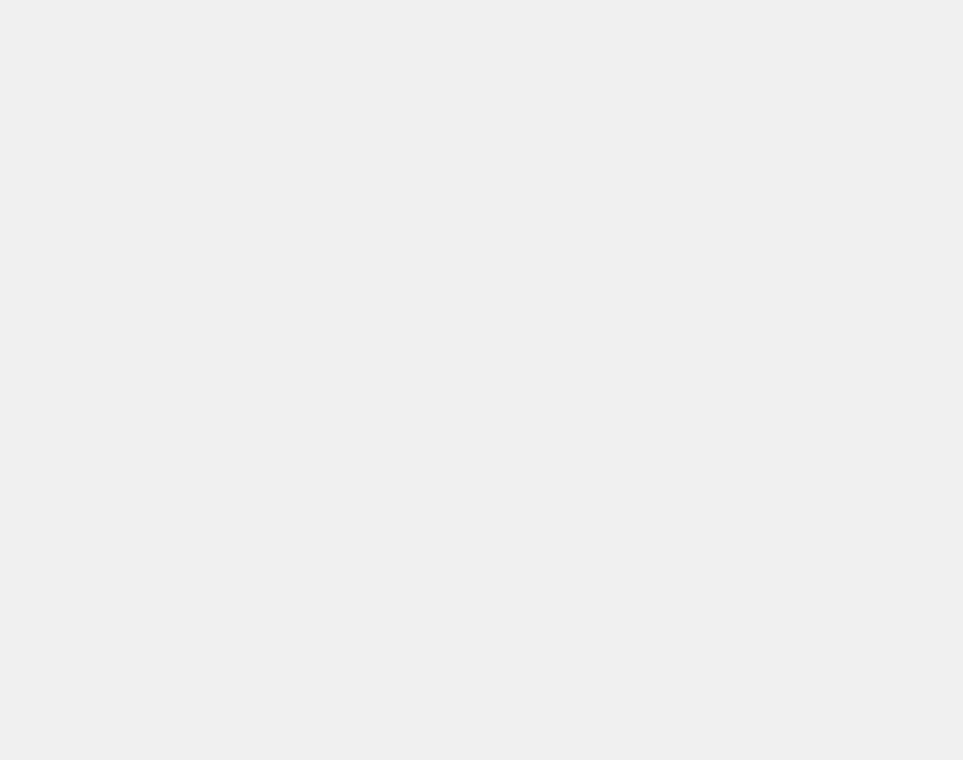
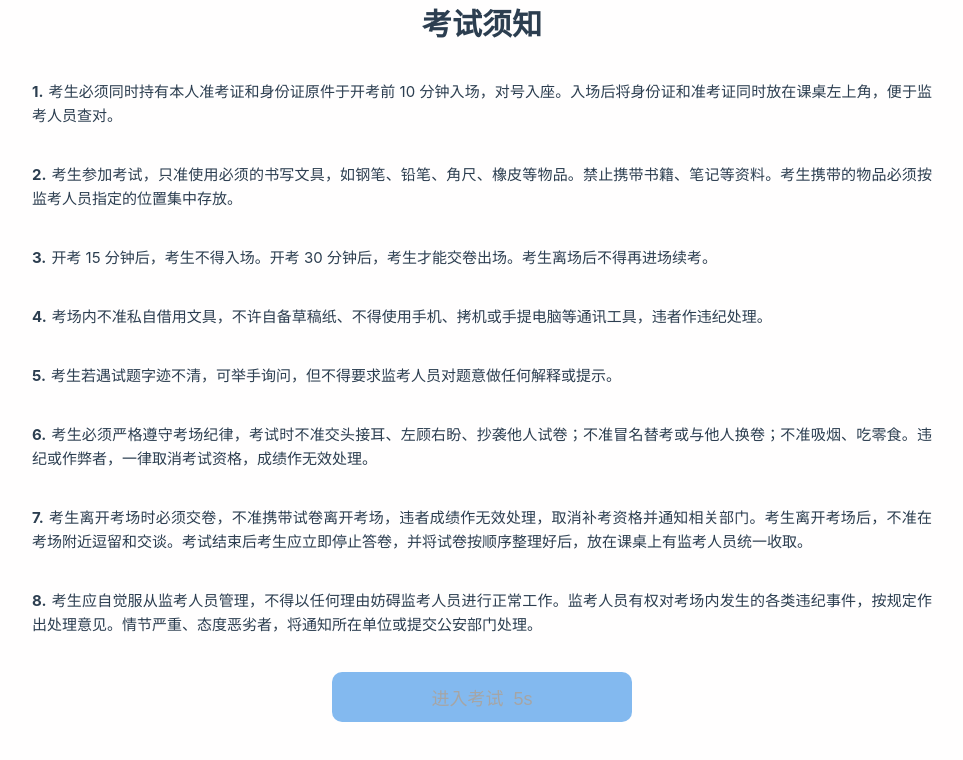
Before and after one commit to leexyuuu/Engineering-Technology, a Vue app in the folder frontend/ai-exam/: page /exam-notice in a window 1280 px wide. Before the commit this address had no page. Shown: the top 760 px of the page, without its empty margins (274-1237 px from the left). Built offline with nearby package versions, Linux system fonts and the light colour scheme.

Commit message:
ExamNoticePage

```diff
--- /dev/null
+++ b/frontend/ai-exam/src/components/ExamNotice.vue
@@ -0,0 +1,154 @@
+
+<template>
+  <div class="exam-notice-page">
+    <div class="container">
+
+      <h1 class="title">考试须知</h1>
+
+      <div class="content-text">
+        <p v-for="(value , index ) in content"  :key="index" class="content-item">
+          <span class="content-index" >{{ index + 1 }}.</span>
+          <span class="content-value">{{ value }}</span>
+        </p>
+      </div>
+
+     <div class="button-container" >
+        <button class="button" @click="goToExam" :class="{'countdown-active': time > 0 }" :disabled="time > 0">
+          进入考试 &nbsp{{ time > 0 ? `${time}s`: ''}}
+        </button>
+     </div>
+    </div>
+
+
+  </div>
+</template>
+
+<script setup>
+  import { createApp , ref ,onMounted ,onUnmounted } from 'vue';
+
+  const content = [
+  '考生必须同时持有本人准考证和身份证原件于开考前 10 分钟入场，对号入座。入场后将身份证和准考证同时放在课桌左上角，便于监考人员查对。',
+  '考生参加考试，只准使用必须的书写文具，如钢笔、铅笔、角尺、橡皮等物品。禁止携带书籍、笔记等资料。考生携带的物品必须按监考人员指定的位置集中存放。',
+  '开考 15 分钟后，考生不得入场。开考 30 分钟后，考生才能交卷出场。考生离场后不得再进场续考。',
+  '考场内不准私自借用文具，不许自备草稿纸、不得使用手机、拷机或手提电脑等通讯工具，违者作违纪处理。',
+  '考生若遇试题字迹不清，可举手询问，但不得要求监考人员对题意做任何解释或提示。',
+  '考生必须严格遵守考场纪律，考试时不准交头接耳、左顾右盼、抄袭他人试卷；不准冒名替考或与他人换卷；不准吸烟、吃零食。违纪或作弊者，一律取消考试资格，成绩作无效处理。',
+  '考生离开考场时必须交卷，不准携带试卷离开考场，违者成绩作无效处理，取消补考资格并通知相关部门。考生离开考场后，不准在考场附近逗留和交谈。考试结束后考生应立即停止答卷，并将试卷按顺序整理好后，放在课桌上有监考人员统一收取。',
+  '考生应自觉服从监考人员管理，不得以任何理由妨碍监考人员进行正常工作。监考人员有权对考场内发生的各类违纪事件，按规定作出处理意见。情节严重、态度恶劣者，将通知所在单位或提交公安部门处理。'
+  ]
+
+  const time = ref(10)
+  const definestatus = ref(true)
+  let countdown = null
+
+  onMounted(() => {
+     countdown= setInterval (() => {
+      if ( time.value > 0 ){
+         time.value --;
+      }else {
+          definestatus.value = false;
+          clearInterval(countdown);
+
+      }
+    }, 1000);
+  })
+
+  onUnmounted (() =>{
+    clearInterval(countdown);
+  })
+
+
+import { useRouter } from 'vue-router'
+
+const router = useRouter()
+
+const goToExam = () => {
+  router.push('/exam')
+}
+</script>
+
+<style>
+/* 强制覆盖所有背景色，包括全局样式 */
+
+
+body, html {
+  background-color: #fffefe ;
+}
+
+/* 覆盖Vue应用的默认样式 */
+#app {
+  max-width: none !important;
+  margin: 0 !important;
+  padding: 0 !important;
+  background-color: #fffefe !important;
+}
+
+.exam-notice-page {
+  background-color: #fffefe !important;
+}
+
+.container {
+  background-color: #fffefe;
+  height: 700px;
+  width: 1000px;
+  position: absolute;
+  left: 20%;
+
+  text-align: center;
+  border-radius: 2%;
+}
+
+.title {
+  position: absolute;
+  left:30%;
+  right:30%;
+  font-weight: bold;
+  font-size: 30px;
+}
+
+.content-text {
+  margin-left: auto;
+  margin-right: auto;
+  margin-top: 80px;
+}
+
+.content-item {
+   margin-bottom: 35px;
+   padding-left: 5%;
+   padding-right: 5%;
+    text-align: justify;
+}
+
+.content-index {
+  font-weight: bold;
+  min-width: 50px;
+  padding-right:5px ;
+}
+
+.content-value{
+  flex: 1;
+  text-align: justify;
+}
+
+.button {
+  background-color: rgb(80, 157, 234);
+  border: none;
+  border-radius: 10px;
+  height: 50px;
+  width:300px;
+  font-size: large;
+  color: white;
+}
+
+.countdown-active {
+  color: grey !important;
+  opacity: 0.7;
+}
+
+.button:not(.countdown-active) {
+  color: white !important;
+  font-weight: bold;
+  opacity: 1;
+}
+
+</style>
--- a/frontend/ai-exam/src/components/LoginPage.vue
+++ b/frontend/ai-exam/src/components/LoginPage.vue
@@ -147,7 +147,7 @@ const handleLogin = async () => {
         alert('登录成功！暂无可参加的考试')
       }
 
-      router.push('/exam')
+      router.push('/exam-notice')
     } else {
       // 登录失败
       errorMessage.value = data.message || '登录失败，请检查手机号码和密码'
--- a/frontend/ai-exam/src/router/index.js
+++ b/frontend/ai-exam/src/router/index.js
@@ -2,6 +2,7 @@ import { createRouter, createWebHistory } from 'vue-router'
 import LoginPage from '../components/LoginPage.vue'
 import ExamPage from '../components/ExamPage.vue'
 import RegisterPage from '../components/RegisterPage.vue'
+import ExamNotice from '../components/ExamNotice.vue'
 
 const routes = [
   {
@@ -13,6 +14,11 @@ const routes = [
     path: '/register',
     name: 'Register',
     component: RegisterPage
+  },
+  {
+    path: '/exam-notice',
+    name: 'ExamNotice',
+    component: ExamNotice
   },
   {
     path: '/exam',
```
Also changed, not shown: 1 other file (tests, documents, lock files or other folders).
